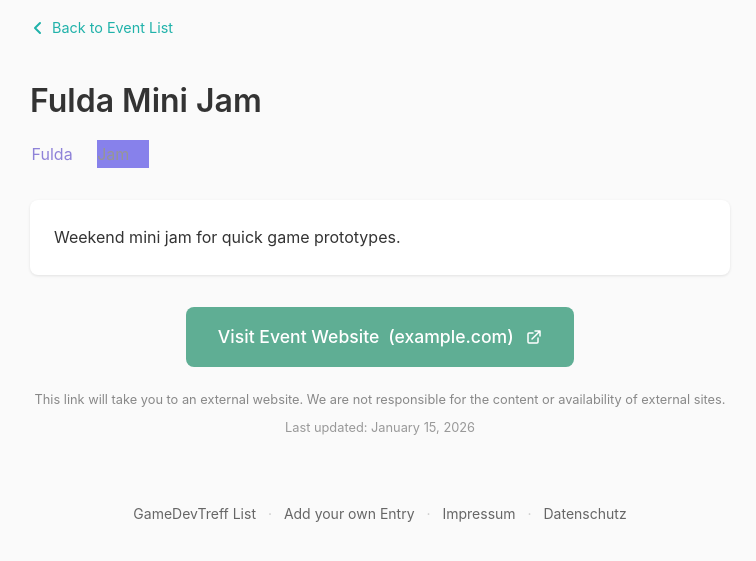
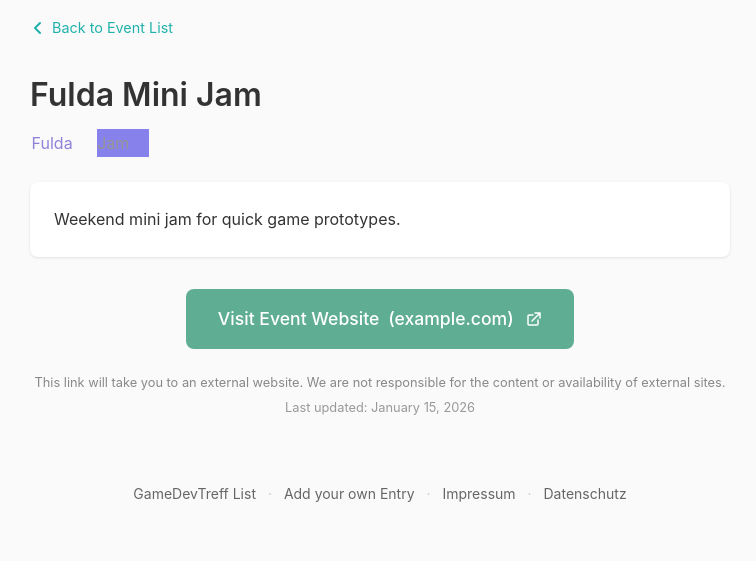
Before and after one commit to abregado/gamedev-index, a Jekyll site: the page built from _listings/fulda-jam.md, in a window 1280 px wide. Shown: the top 561 px of the page, without its empty margins (260-1016 px from the left). Built offline with Jekyll 4.4.1, drawn with Linux system fonts in a browser that asks for light colours.

Commit message:
Minor formatting changes on event page
- Event title is smaller on mobile
- Line-height for title is smaller in general
- Some other margins adjusted to work with the new title and tag formatting

```diff
--- a/assets/css/style.css
+++ b/assets/css/style.css
@@ -483,11 +483,12 @@ body {
 }
 
 .event-header {
-  margin-bottom: 2rem;
+  margin-bottom: 1.55rem;
 }
 
 .event-title {
   font-size: 2rem;
+  line-height: 2.5rem;
   font-weight: 600;
   margin: 0 0 1rem 0;
   color: #333;
@@ -572,13 +573,13 @@ body {
 }
 
 .event-disclaimer {
-  margin: 1.4rem 0 0 0;
+  margin: 1.5rem 0 0 0;
   font-size: 0.8rem;
   color: #888;
 }
 
 .event-updated {
-  margin: 0.5rem 0 0 0;
+  margin: 0.3rem 0 0 0;
   font-size: 0.8rem;
   color: #999;
 }
@@ -721,6 +722,14 @@ body {
       padding: 0.25rem 1.1rem 0.25rem 0;
   }
 
+  .event-title {
+      font-size: 1.7rem;
+      line-height: 2rem;
+      font-weight: 600;
+      margin: 0 0 1rem 0;
+      color: #333;
+  }
+
   .header-hero {
     padding: 2rem 1rem;
     margin: 0 -1rem 0 -1rem;
```
